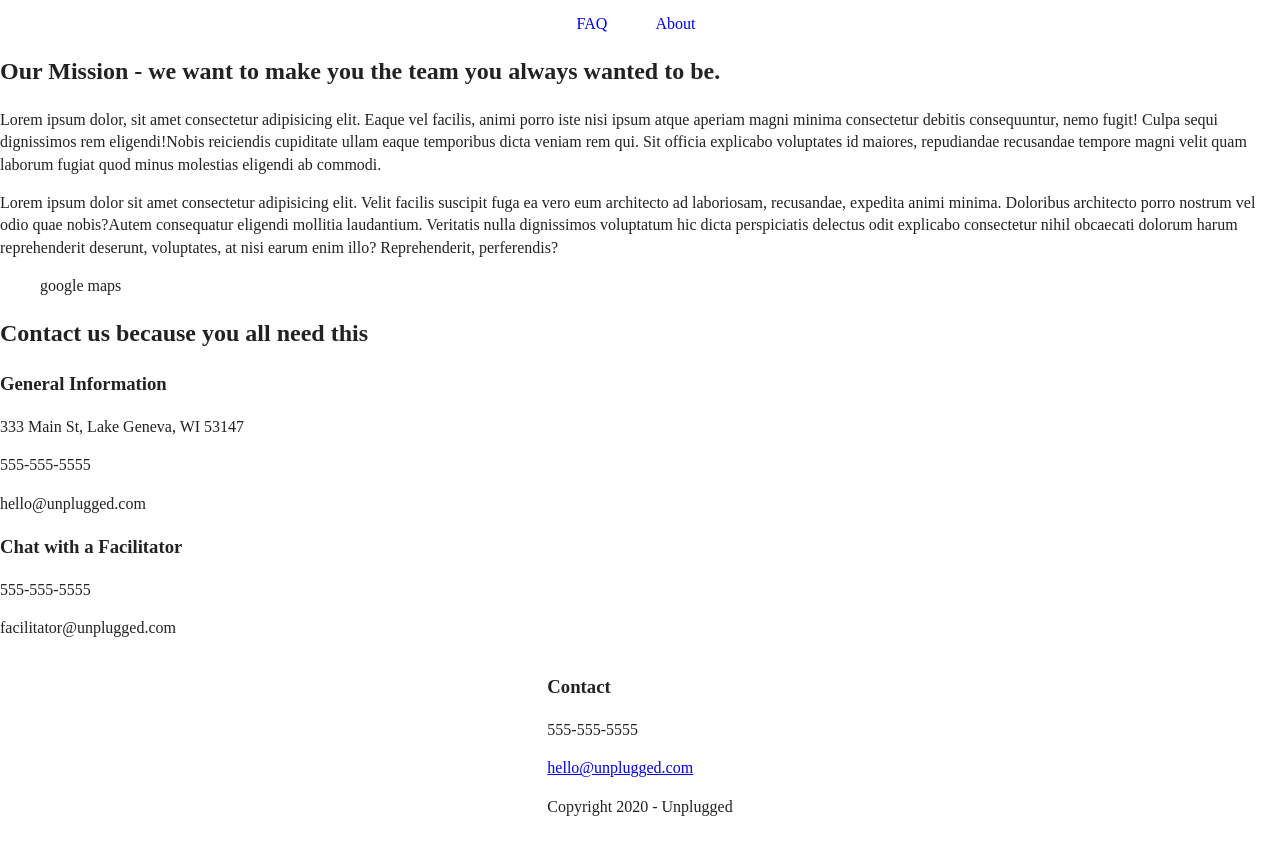
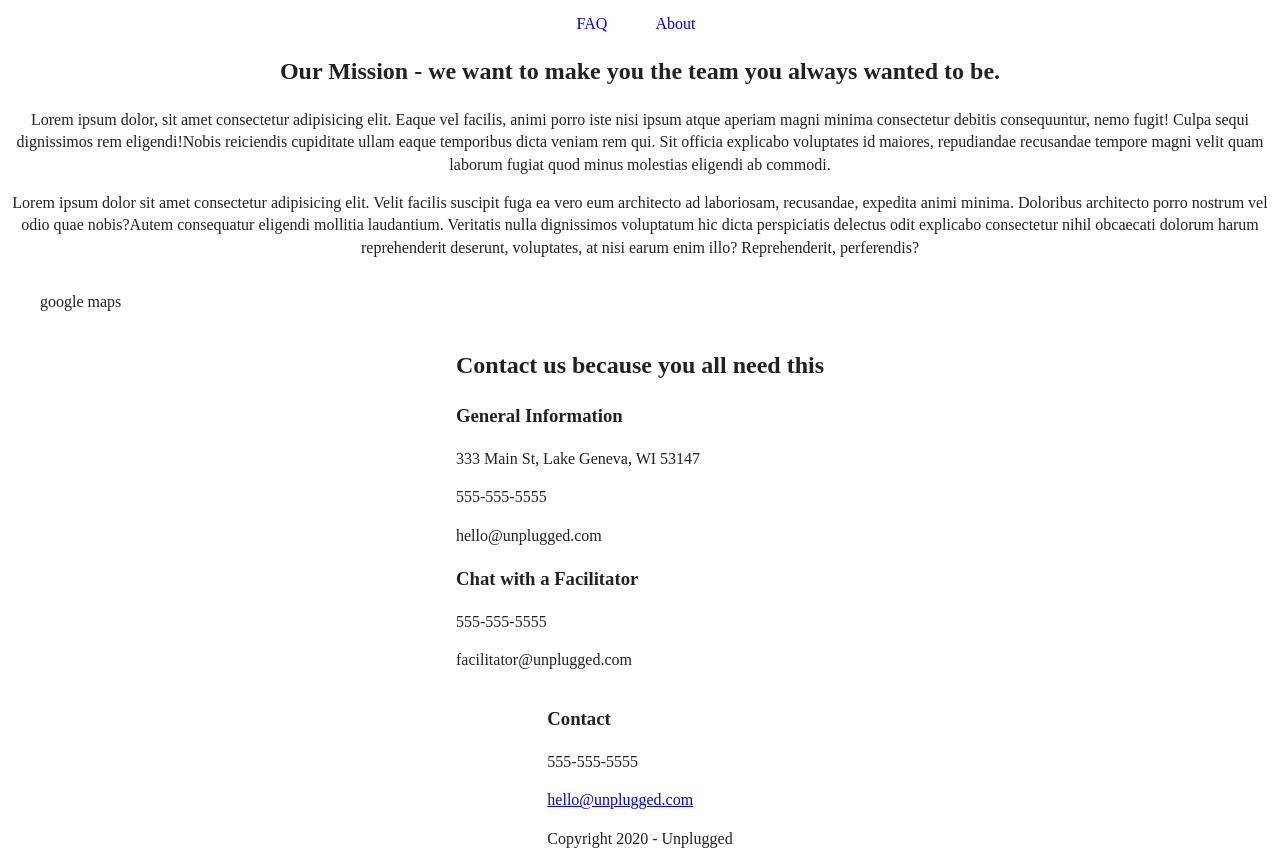
Before and after one commit to skonebrant/retreat-site, a website: page about/index.html in a window 1280 px wide. Shown: the part 59-925 px from the top of the page. Before the commit the page ends 893 px from the top, so only its background shows below. Drawn offline with Linux system fonts and the light colour scheme.

Commit message:
Added flexbox to main, about and faq

```diff
--- a/css/main.css
+++ b/css/main.css
@@ -250,23 +250,41 @@ header a {
 }
 
 /* MISSION ABOUT */
-.mission
+.mission {
+  display: flex;
+  justify-content: center;
+  align-items: center;
+  text-align: center;
+}
+.mission .content-wrapper {
 
-.mission .content-wrapper
+}
 
-.mission-content
+.mission-content {
 
-.mission-content h2
+}
+
+.mission-content h2 {
+
+}
 
 /* MAP ABOUT */
 
-.map
+/* CONTACT ABOUT */
 
-/* CONTACT ABOUT */
-.contact-section
-.content-wrapper
-.contact-info1
-.contact-info2
+.contact-section {
+  display: flex;
+  justify-content: center;
+  align-items: center;
+
+}
+
+.contact-info1 {
+
+}
+.contact-info2 {
+
+}
 /* FAQ */
 
 /* FAQ CONTENT-WRAP */
```
Also changed, not shown: about/index.html (+1 -0 lines).
